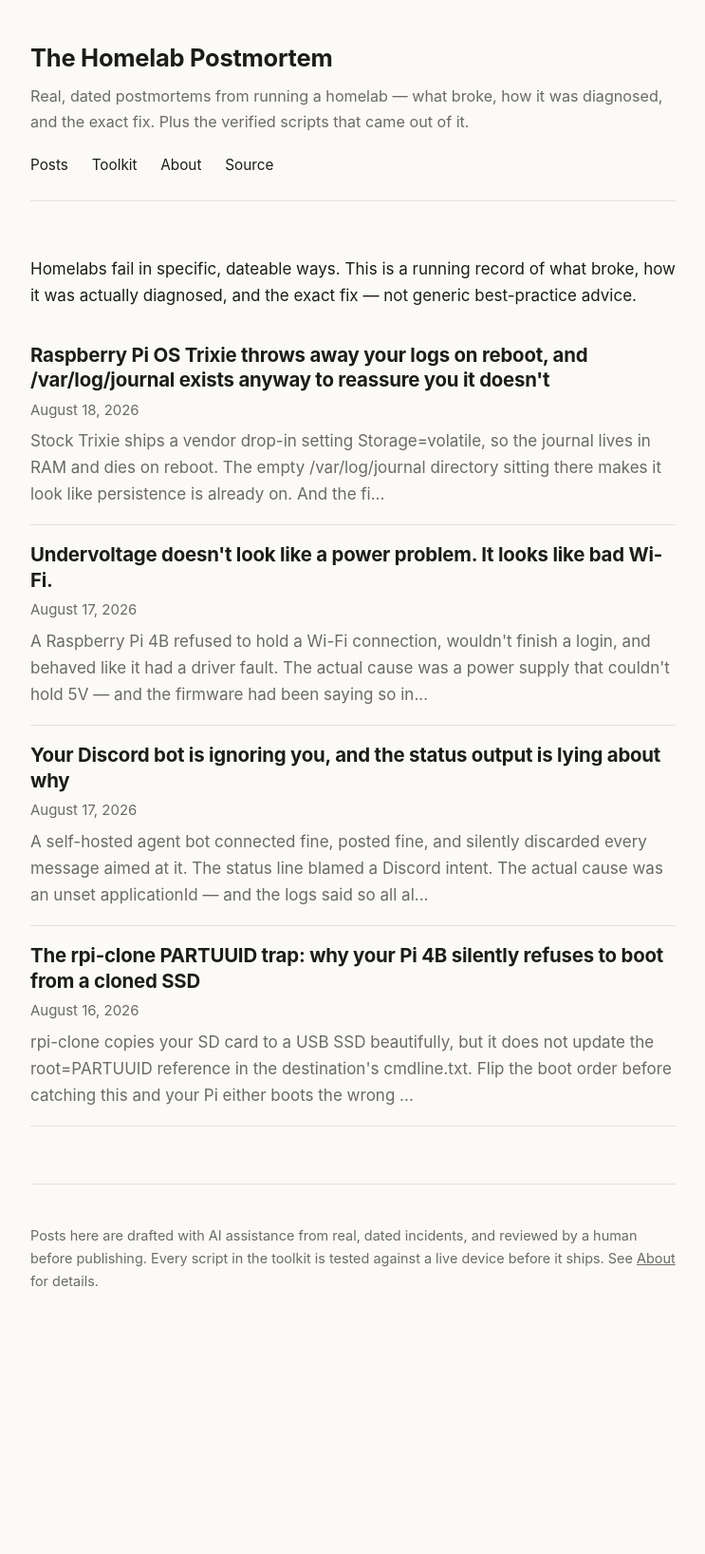
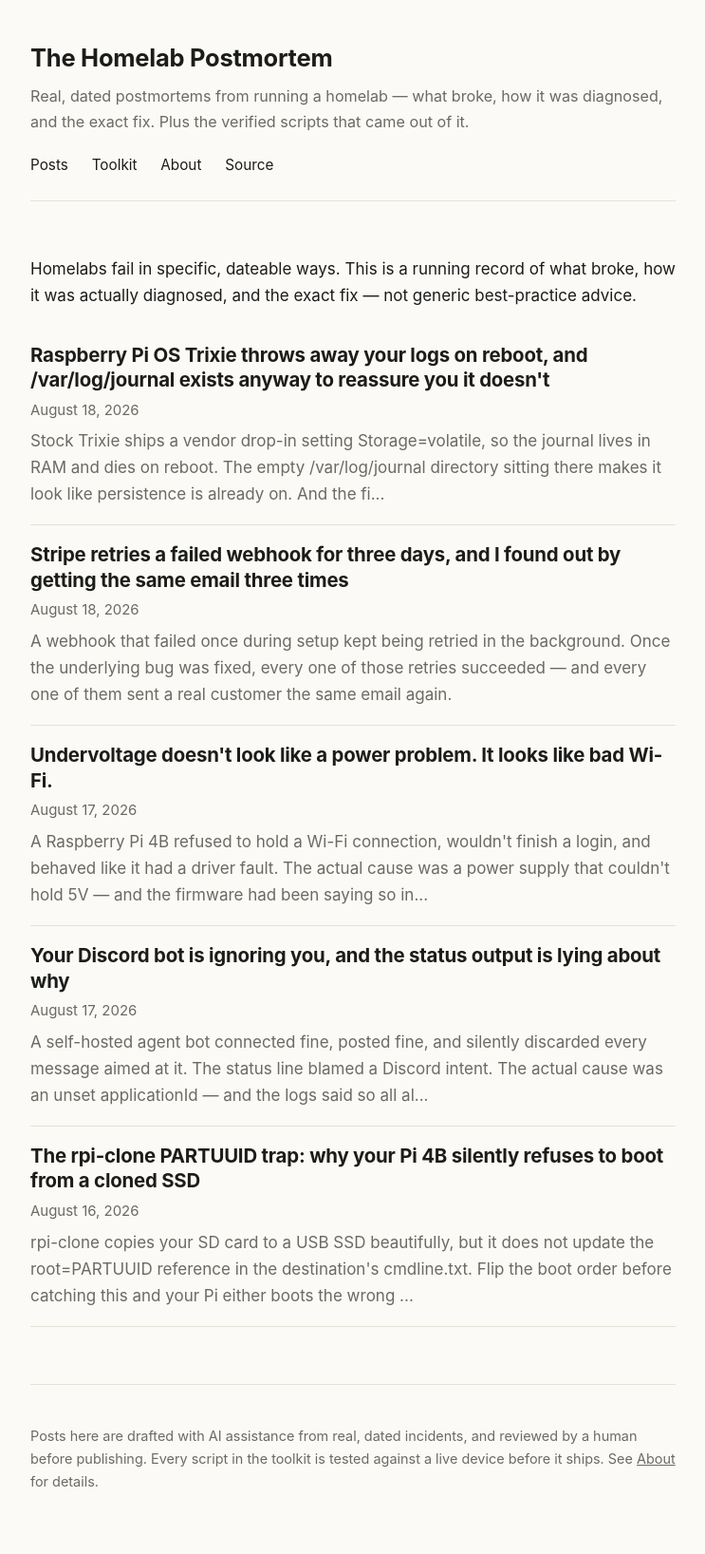
Before and after one commit to mitoyosh/homelab-postmortem, a Jekyll site: the page built from index.html, in a window 1280 px wide. Shown: the whole page at 95% size, without its empty margins (268-1011 px from the left). Built offline with Jekyll 4.4.1, drawn with Linux system fonts in a browser that asks for light colours; before the commit the page ends 1425 px from its top, so only the background shows below that; part of the change alters nothing that is shown.

Commit message:
Add postmortem: Stripe webhook retries and idempotency
Real incident from this project's own delivery pipeline going live.

Co-Authored-By: Claude Opus 5 <noreply@anthropic.com>

````diff
--- /dev/null
+++ b/_posts/2026-08-18-stripe-webhook-retries-and-idempotency.md
@@ -0,0 +1,76 @@
+---
+title: "Stripe retries a failed webhook for three days, and I found out by getting the same email three times"
+date: 2026-08-18
+excerpt: "A webhook that failed once during setup kept being retried in the background. Once the underlying bug was fixed, every one of those retries succeeded — and every one of them sent a real customer the same email again."
+---
+
+**TL;DR**: Stripe webhook delivery is at-least-once, not exactly-once. If a webhook fails for any reason and you fix the cause later, every queued retry succeeds afterward — and if your handler isn't idempotent, that means re-running your whole side effect (sending an email, granting access, provisioning something) once per retry. Keep a marker per event/session and check it before acting, not just on send.
+
+## The setup
+
+A small toolkit sold as a one-time purchase: buy via a Stripe Payment Link, a webhook fires on `checkout.session.completed`, a Cloudflare Worker verifies the signature and emails a download link. Straightforward, and it had already been tested end-to-end with a real charge before going live.
+
+Shortly after that real charge, three separate copies of the exact same download email arrived, roughly thirty minutes apart.
+
+## What actually happened
+
+Nothing was resending on my end. Nothing in the Worker was looping. The explanation was upstream: the very first delivery attempt for that charge had failed — a webhook secret had been misconfigured minutes earlier — so Stripe's signature check on my side rejected it with a 400.
+
+Stripe's webhook delivery isn't "try once and give up." A non-2xx response is treated as a delivery failure, and Stripe retries on a backoff schedule for up to three days. The first few retries land roughly every few minutes to half an hour depending on how long the endpoint's been failing.
+
+The secret got fixed a few minutes after the first failure. From Stripe's side, nothing about that mattered — it just kept retrying the same event on its normal schedule. Once the secret was correct, the *next* retry succeeded. So did the one after that. Each one was a completely valid, correctly signed, legitimate-looking webhook for a real completed checkout — because it was. Nothing distinguished retry three from delivery one except that my endpoint had already acted on delivery one's twin.
+
+## Why this is easy to miss until it costs you
+
+The natural mental model when building a webhook handler is "an event happens once, so my handler runs once." That model is wrong in a way that doesn't show up in testing, because a clean test run typically *doesn't* have a failed first attempt — you write the handler, it works, you ship it. The retry behavior only becomes visible the first time something fails at exactly the wrong moment: mid-deploy, during a secret rotation, during any transient error on either side.
+
+And the failure mode isn't a crash or an error someone will report. It's a customer quietly getting the same email two or three times, mildly annoyed, possibly assuming something is wrong with the business rather than realizing the delivery layer is precisely doing what it's specified to do.
+
+## The fix
+
+Stripe's Checkout Session ID is a stable identifier for the same real-world event across every retry. That's the natural idempotency key: before acting, check whether that session has already been handled; if it has, acknowledge and stop.
+
+```js
+const marker = `delivered/${session.id}`;
+if (await env.TOOLKIT_BUCKET.head(marker)) {
+  console.log(`Session ${session.id} already delivered; skipping duplicate send.`);
+  return new Response('ok (already delivered)', { status: 200 });
+}
+
+try {
+  const downloadUrl = await createDownloadUrl(url.origin, env.DOWNLOAD_SIGNING_SECRET);
+  await sendDownloadEmail(env, email, downloadUrl);
+  // Written only after a confirmed send, so a failed attempt stays retryable.
+  await env.TOOLKIT_BUCKET.put(
+    marker,
+    JSON.stringify({ email, deliveredAt: new Date().toISOString(), eventId: event.id }),
+  );
+  return new Response('ok', { status: 200 });
+} catch (err) {
+  // 500 so Stripe retries — a transient send failure shouldn't lose a sale.
+  return new Response('delivery failed', { status: 500 });
+}
+```
+
+The ordering matters as much as the check. The marker is written *after* the email send succeeds, not before it and not unconditionally. Writing it earlier would mean a transient failure in the email provider permanently marks the session as handled, and the customer never gets their download at all — trading a duplicate-email bug for a much worse silent-failure bug. The retry mechanism that caused this problem is also the thing you want protecting you against provider outages; the fix has to keep both properties.
+
+## How to check it without waiting for another real charge
+
+You don't need to make another purchase to verify this. Forge a correctly signed request against your own secret and send it directly:
+
+```bash
+SESSION="cs_idempotency_test_$(date +%s)"
+# ...compute t=<timestamp>,v1=<hmac-sha256 of "<timestamp>.<body>" with the webhook secret>...
+
+curl -X POST "$WEBHOOK_URL" -H "stripe-signature: $SIG" --data "$BODY"   # expect: ok
+curl -X POST "$WEBHOOK_URL" -H "stripe-signature: $SIG" --data "$BODY"   # expect: ok (already delivered)
+curl -X POST "$WEBHOOK_URL" -H "stripe-signature: $SIG" --data "$BODY"   # expect: ok (already delivered)
+```
+
+Same technique as forging a signature to test rejection — construct the real thing yourself instead of guessing at what production will do.
+
+## The generalisable habit
+
+"At-least-once" is the standard delivery guarantee for webhooks, queues, and most event systems, precisely because "exactly-once" is expensive or impossible to guarantee end-to-end. Any time you're consuming events from a system that documents at-least-once delivery, the assumption to design against isn't "this fires once" — it's "this will eventually fire more than once, probably at the worst possible time, and my handler needs to be safe either way."
+
+The cost of skipping that isn't a crash you'll notice in a log. It's a side effect running twice, silently, on exactly the request path most likely to be running for a real customer at the exact moment you were still shaking out the rest of the system.
--- a/toolkit/index.md
+++ b/toolkit/index.md
@@ -23,6 +23,9 @@ destructive, dry-run modes where it matters.
   most published fixes leave out. From
   [Trixie throws away your logs on reboot]({{ '/2026/08/18/trixie-journald-volatile-logs/' | relative_url }}).
 
+Also relevant if you're building your own delivery pipeline:
+[Stripe retries a failed webhook for three days]({{ '/2026/08/18/stripe-webhook-retries-and-idempotency/' | relative_url }}) — the idempotency bug this toolkit's own delivery Worker hit and fixed.
+
 New scripts are added as new incidents happen — this is a living collection,
 not a one-time release.
 
````
